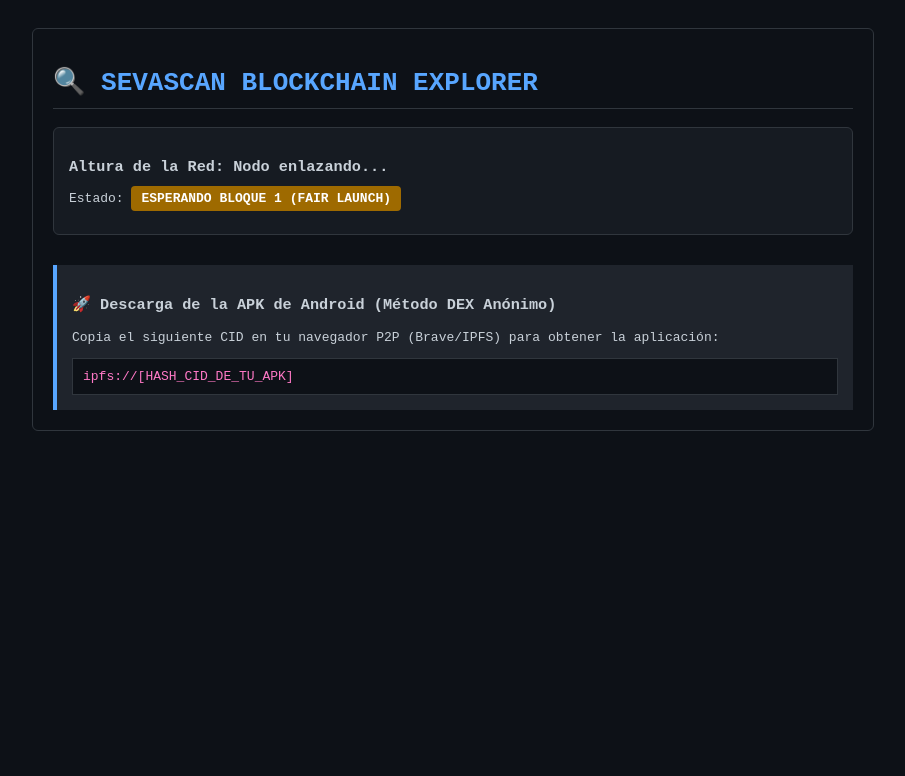
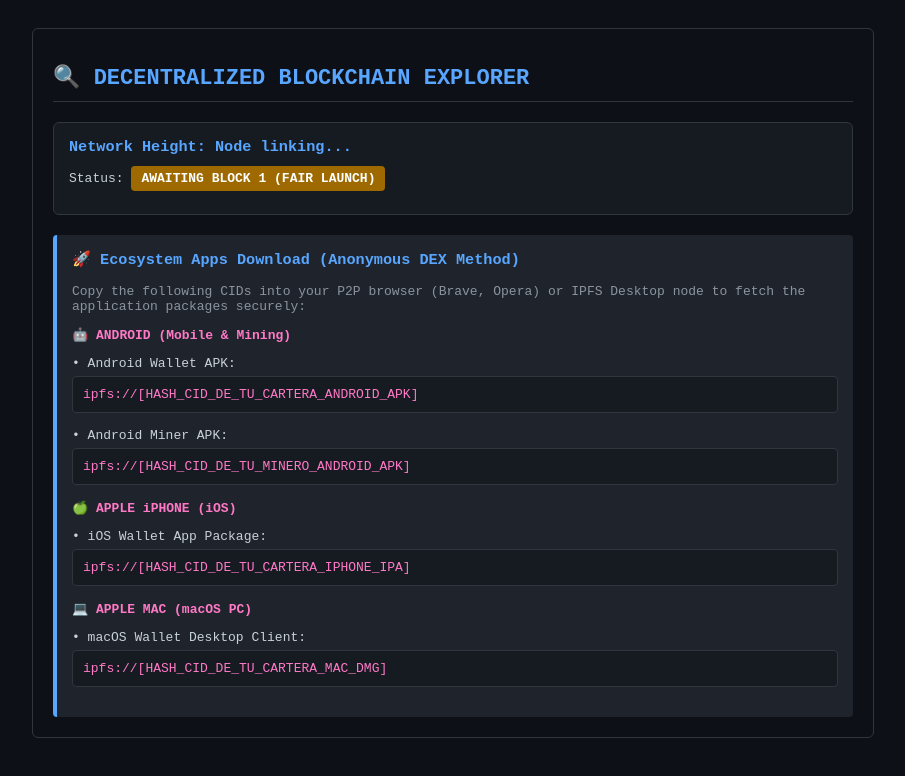
Before and after one commit to sevascant/sevascan-explorer, a website: page public_dex/index.html in a window 1280 px wide. Shown: the whole page, without its empty margins (187-1092 px from the left). Drawn offline with Linux system fonts and the light colour scheme; no server answers.

Commit message:
feat: public anonymous multi-asset explorer release

```diff
--- a/public_dex/index.html
+++ b/public_dex/index.html
@@ -1,45 +1,72 @@
 <!DOCTYPE html>
-<html lang="es">
+<html lang="en">
 <head>
     <meta charset="UTF-8">
     <meta name="viewport" content="width=device-width, initial-scale=1.0">
-    <title>Sevascan Explorer (DEX Launch)</title>
+    <title>Blockchain Explorer (DEX Launch)</title>
     <style>
         body { font-family: monospace; background: #0d1117; color: #c9d1d9; padding: 20px; }
-        .container { max-width: 800px; margin: auto; border: 1px solid #30363d; padding: 20px; border-radius: 6px; }
-        h1 { color: #58a6ff; border-bottom: 1px solid #30363d; padding-bottom: 10px; }
+        .container { max-width: 800px; margin: auto; border: 1px solid #30363d; padding: 20px; border-radius: 6px; background: #0d1117; }
+        h1 { color: #58a6ff; border-bottom: 1px solid #30363d; padding-bottom: 10px; font-size: 22px; }
         .badge { background: #9e6a00; color: white; padding: 5px 10px; border-radius: 4px; font-weight: bold; }
-        .stat-card { background: #161b22; padding: 15px; border-radius: 6px; border: 1px solid #30363d; margin: 15px 0; }
-        .download-box { background: #1f242c; border-left: 4px solid #58a6ff; padding: 15px; margin-top: 30px; }
+        .stat-card { background: #161b22; padding: 15px; border-radius: 6px; margin: 20px 0; border: 1px solid #30363d; }
+        .download-box { background: #1f242c; border-left: 4px solid #58a6ff; padding: 15px; border-radius: 4px; margin-top: 20px; text-align: left; }
+        .ipfs-code { color: #ff79c6; display: block; padding: 10px; background: #161b22; border-radius: 4px; border: 1px solid #30363d; font-size: 13px; margin-top: 5px; margin-bottom: 15px; word-break: break-all; }
+        h3 { color: #58a6ff; margin-top: 0; }
+        strong { color: #ff79c6; }
     </style>
 </head>
 <body>
     <div class="container">
-        <h1>🔍 SEVASCAN BLOCKCHAIN EXPLORER</h1>
+        <h1>🔍 DECENTRALIZED BLOCKCHAIN EXPLORER</h1>
+
         <div class="stat-card">
-            <h3>Altura de la Red: <span id="block-height">Cargando...</span></h3>
-            <p>Estado: <span class="badge">ESPERANDO BLOQUE 1 (FAIR LAUNCH)</span></p>
+            <h3>Network Height: <span id="block-height">Loading...</span></h3>
+            <p>Status: <span class="badge">AWAITING BLOCK 1 (FAIR LAUNCH)</span></p>
         </div>
+
         <div class="download-box">
-            <h3>🚀 Descarga de la APK de Android (Método DEX Anónimo)</h3>
-            <p>Copia el siguiente CID en tu navegador P2P (Brave/IPFS) para obtener la aplicación:</p>
-            <code style="color: #ff79c6; display:block; padding:10px; background:#0d1117; border:1px solid #30363d;">
-                ipfs://[HASH_CID_DE_TU_APK]
-            </code>
+            <h3>🚀 Ecosystem Apps Download (Anonymous DEX Method)</h3>
+            <p style="color: #8b949e;">Copy the following CIDs into your P2P browser (Brave, Opera) or IPFS Desktop node to fetch the application packages securely:</p>
+
+            <p><strong>🤖 ANDROID (Mobile & Mining)</strong></p>
+            <p style="margin: 5px 0 0 0;">• Android Wallet APK:</p>
+            <code class="ipfs-code">ipfs://[HASH_CID_DE_TU_CARTERA_ANDROID_APK]</code>
+
+            <p style="margin: 5px 0 0 0;">• Android Miner APK:</p>
+            <code class="ipfs-code">ipfs://[HASH_CID_DE_TU_MINERO_ANDROID_APK]</code>
+
+            <p><strong>🍏 APPLE iPHONE (iOS)</strong></p>
+            <p style="margin: 5px 0 0 0;">• iOS Wallet App Package:</p>
+            <code class="ipfs-code">ipfs://[HASH_CID_DE_TU_CARTERA_IPHONE_IPA]</code>
+
+            <p><strong>💻 APPLE MAC (macOS PC)</strong></p>
+            <p style="margin: 5px 0 0 0;">• macOS Wallet Desktop Client:</p>
+            <code class="ipfs-code">ipfs://[HASH_CID_DE_TU_CARTERA_MAC_DMG]</code>
         </div>
     </div>
+
     <script>
         async function checkNode() {
             try {
-                const res = await fetch('/api/status');
+                // Forzamos la consulta al puerto local del exchange evitando bloqueos de red
+                const res = await fetch('http://127.0.0', {
+                    method: 'GET',
+                    headers: { 'Accept': 'application/json' },
+                    mode: 'cors'
+                });
+                if (!res.ok) throw new Error();
                 const data = await res.json();
-                document.getElementById('block-height').innerText = `Bloque ${data.blocks || 0}`;
+                document.getElementById('block-height').innerText = `Block #${data.height || 0}`;
             } catch {
-                document.getElementById('block-height').innerText = "Nodo enlazando...";
+                document.getElementById('block-height').innerText = "Node linking...";
             }
         }
         checkNode();
-        setInterval(checkNode, 5000);
+        // Reducimos la frecuencia de peticiones a 8 segundos para no saturar el canal Tor
+        setInterval(checkNode, 8000);
     </script>
+
+
 </body>
 </html>
```
